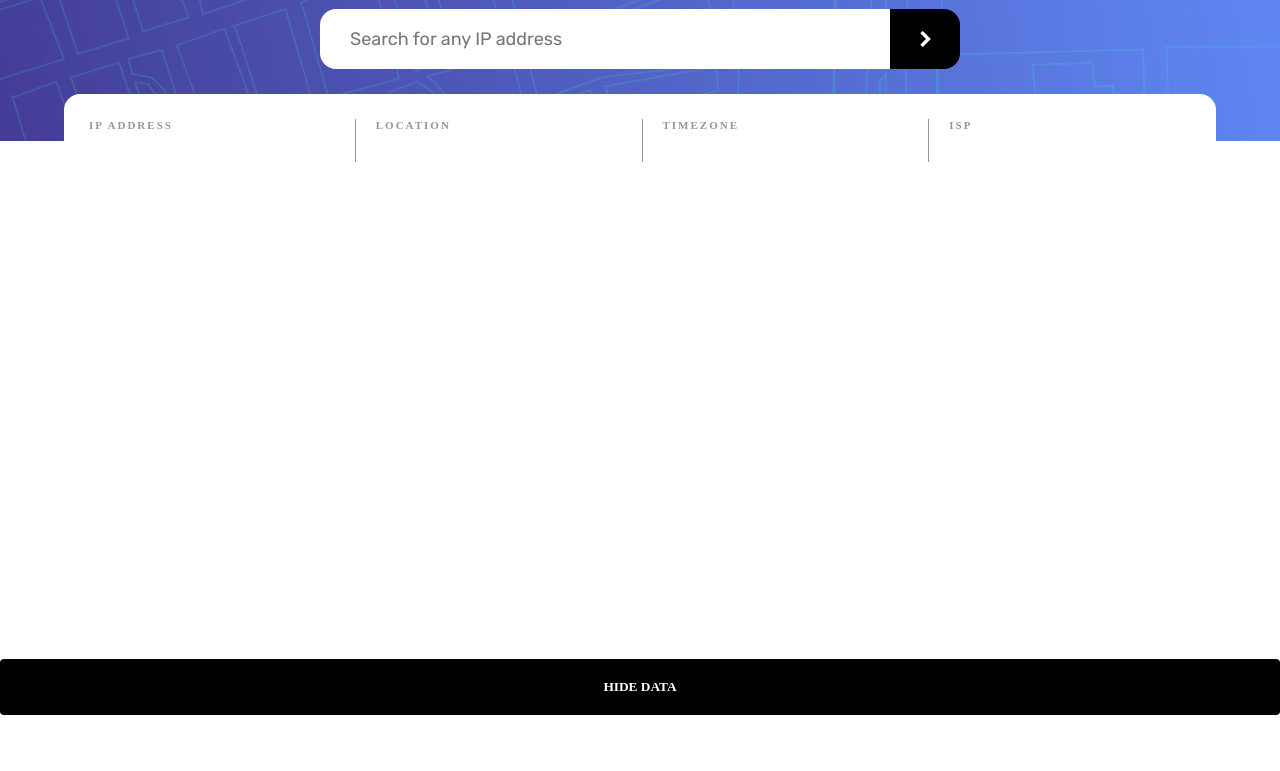
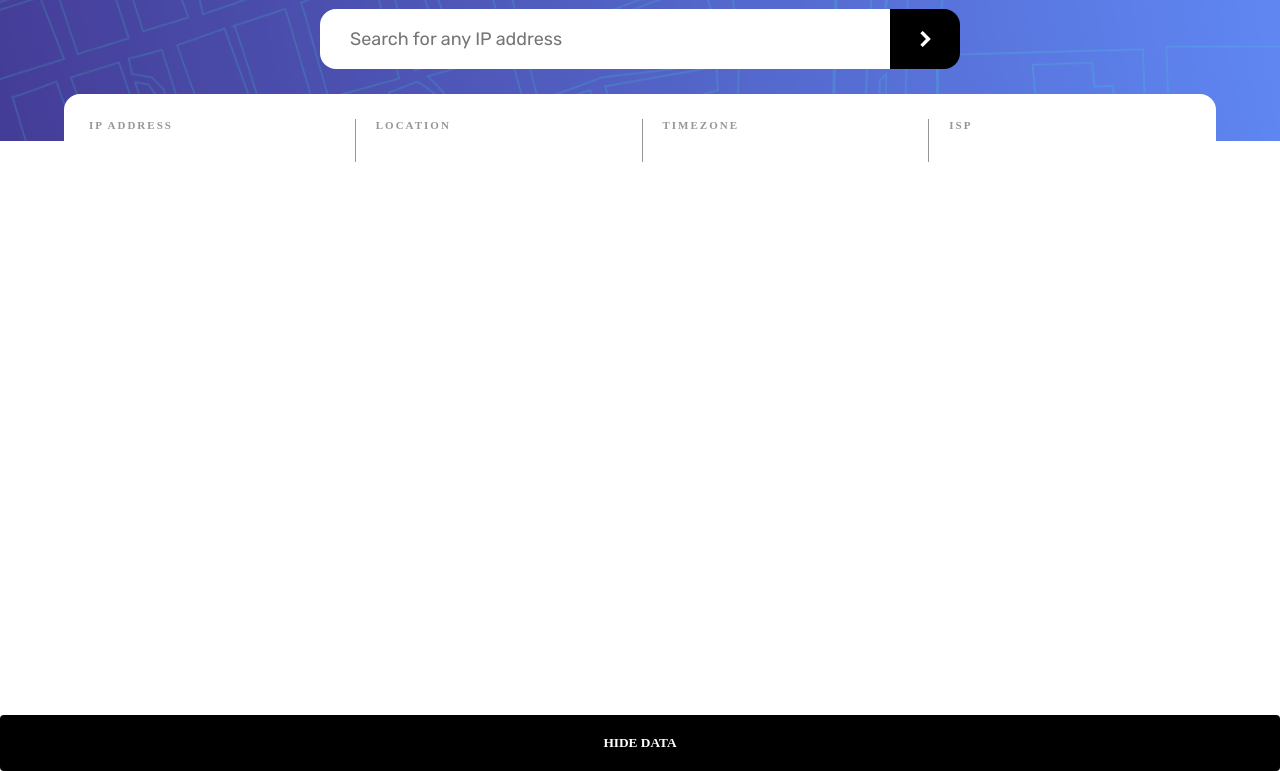
Before and after one commit to deividas-aldonis/IP-Address-Tracker, a plain HTML site: page index.html in a window 1280 px wide. Shown: the part 85-856 px from the top of the page. Before the commit the page ends 800 px from the top, so only its background shows below. Drawn offline with nearby package versions, Linux system fonts and the light colour scheme; no server answers; a web font is replaced by a local one.

Commit message:
add show menu btn to the bottom of the page

```diff
--- a/index.html
+++ b/index.html
@@ -66,8 +66,8 @@
         </ul>
       </div>
 
-      <button class="show-data-btn">hide data</button>
       <div id="map"></div>
     </main>
+    <button class="show-data-btn">hide data</button>
   </body>
 </html>
--- a/style.css
+++ b/style.css
@@ -117,10 +117,6 @@ body {
 }
 
 .show-data-btn {
-  position: absolute;
-  bottom: 0;
-  z-index: 10000;
-
   width: 100%;
   background-color: #000;
   color: #fff;
```
